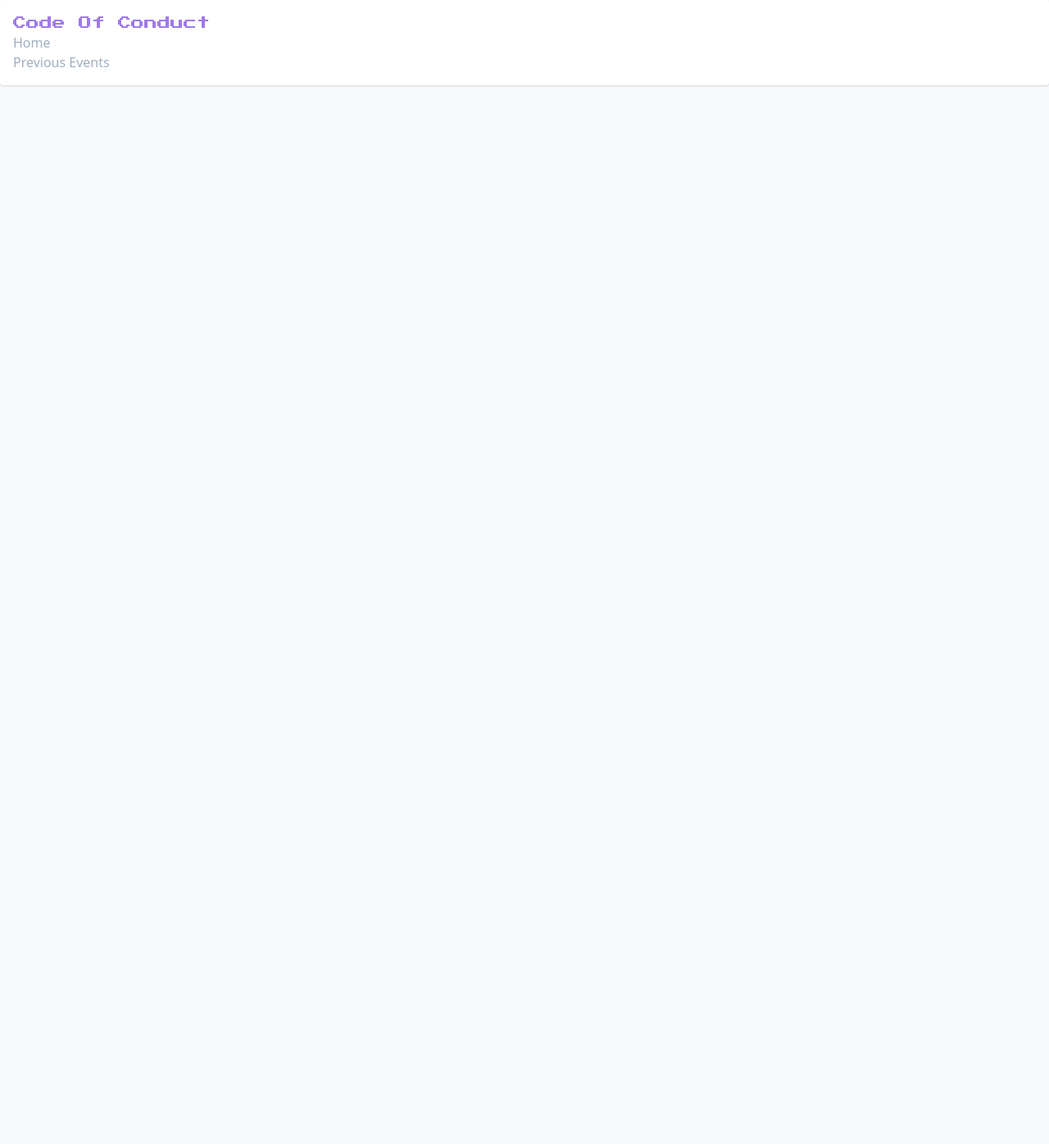
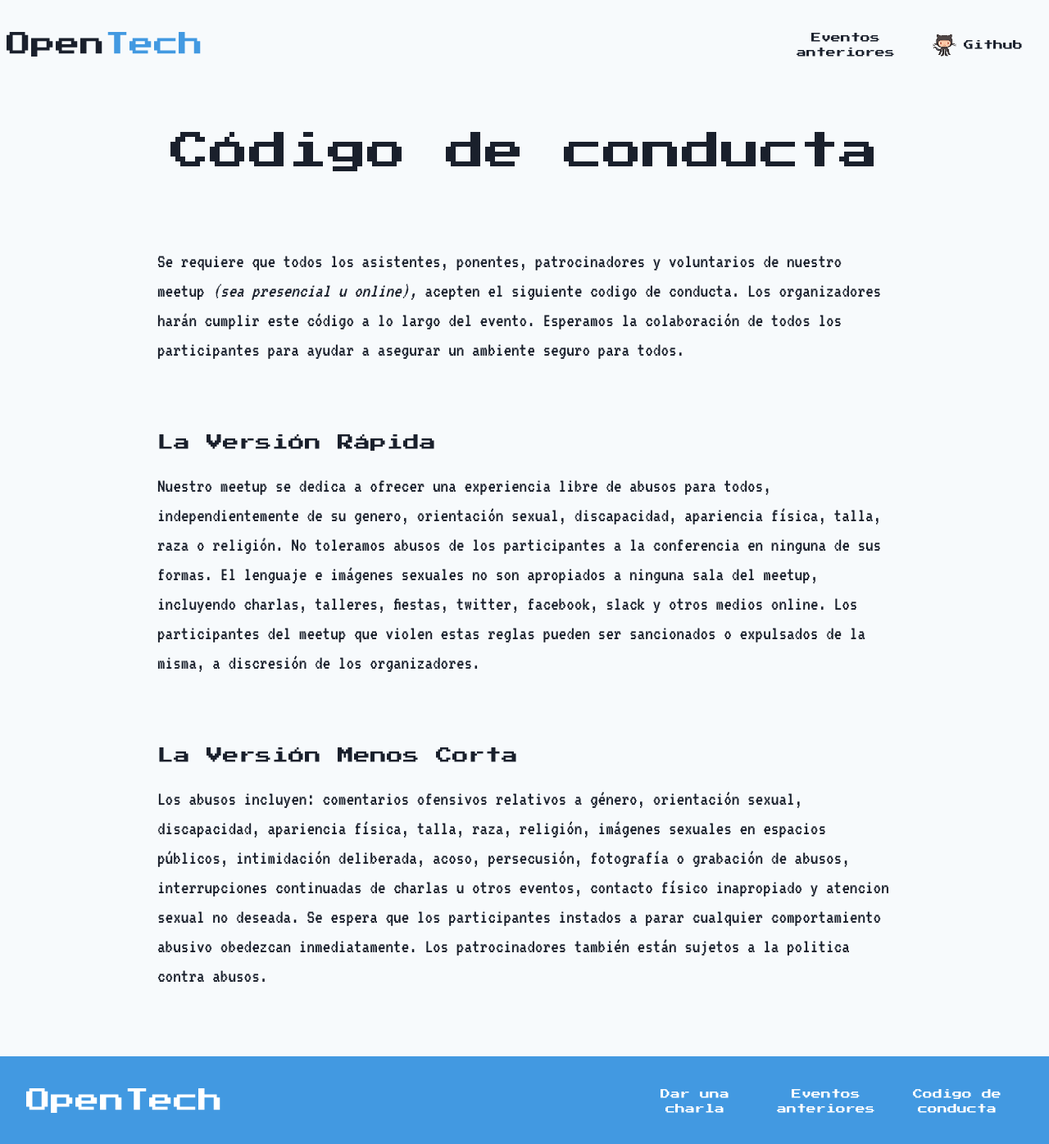
Before and after one commit to opentech-pe/opentech.pe, a Next.js app: page /code-of-conduct in a window 1280 px wide. Shown: the whole page at 82% size. Before the commit the page ends 800 px from the top, so only its background shows below. Built offline with nearby package versions, Linux system fonts and the light colour scheme.

Commit message:
ERR: hize cambios en code-of-conduct, estando en la rama feat-footer

```diff
--- a/components/footer.js
+++ b/components/footer.js
@@ -2,7 +2,7 @@ import Link from "next/link";
 
 export default function Footer() {
   return (
-    <footer className="text-white bg-blue-500 font-big py-3 px-2 md:py-8">
+    <footer className="text-white bg-blue-500 font-big py-3 px-8 md:py-8">
       <nav className="flex justify-between item-center mx-auto">
         <ul className="mr-3 text-2xl md:text-3xl">
           <li>
--- a/pages/code-of-conduct.js
+++ b/pages/code-of-conduct.js
@@ -1,10 +1,62 @@
-import Link from "next/link";
+import Head from "next/head";
 
-//import Footer from "../components/footer"
+import Navbar from "../components/navbar"
+import Footer from "../components/footer"
 
 export default function CodeOfConduct() {
   return (
-    <div className="p-4 shadow rounded bg-white">
+    <>
+    <Head>
+      <title>Code of Conduct</title>
+      <link rel="icon" href="/assets/img/logo.png" />
+    </Head>
+    <Navbar />
+    <main className="px-3 md:px-48">
+      <section className="mb-20 mt-10">
+        <h1 className="font-big text-center md:text-5xl">
+          Código de conducta
+        </h1>
+      </section>
+      <section className="my-20">
+        <p className="font-small text-2xl">
+          Se requiere que todos los asistentes, ponentes, patrocinadores y voluntarios de
+          nuestro meetup <em>(sea presencial u online),</em> acepten el siguiente codigo de conducta.
+          Los organizadores harán cumplir este código a lo largo del evento. Esperamos la
+          colaboración de todos los participantes para ayudar a asegurar un ambiente seguro para todos.
+        </p>
+      </section>
+      <section className="my-20">
+        <h2 className="font-big mb-5 text-xl">La Versión Rápida</h2>
+        <p className="font-small text-2xl">
+          Nuestro meetup se dedica a ofrecer una experiencia libre de abusos para todos,
+          independientemente de su genero, orientación sexual, discapacidad, apariencia física,
+          talla, raza o religión. No toleramos abusos de los participantes a la conferencia
+          en ninguna de sus formas. El lenguaje e imágenes sexuales no son apropiados a ninguna
+          sala del meetup, incluyendo charlas, talleres, fiestas, twitter, facebook, slack y otros
+          medios online. Los participantes del meetup que violen estas reglas pueden ser
+          sancionados o expulsados de la misma, a discresión de los organizadores.
+        </p>
+      </section>
+      <section className="my-20">
+        <h2 className="font-big mb-5 text-xl">La Versión Menos Corta</h2>
+        <p className="font-small text-2xl">
+          Los abusos incluyen: comentarios ofensivos relativos a género, orientación sexual,
+          discapacidad, apariencia física, talla, raza, religión, imágenes sexuales en espacios
+          públicos, intimidación deliberada, acoso, persecusión, fotografía o grabación de abusos,
+          interrupciones continuadas de charlas u otros eventos, contacto físico inapropiado y
+          atencion sexual no deseada.
+          Se espera que los participantes instados a parar cualquier comportamiento abusivo
+          obedezcan inmediatamente.
+          Los patrocinadores también están sujetos a la politica contra abusos.
+        </p>
+      </section>
+    </main>
+    <Footer />
+    </>
+  );
+}
+
+    {/* <div className="p-4 shadow rounded bg-white">
       <h1 className="text-purple-500 leading-normal">Code Of Conduct</h1>
       <ul className="text-gray-500">
         <li>
@@ -18,6 +70,4 @@ export default function CodeOfConduct() {
           </Link>
         </li>
       </ul>
-    </div>
-  );
-}
+    </div> */}
```
